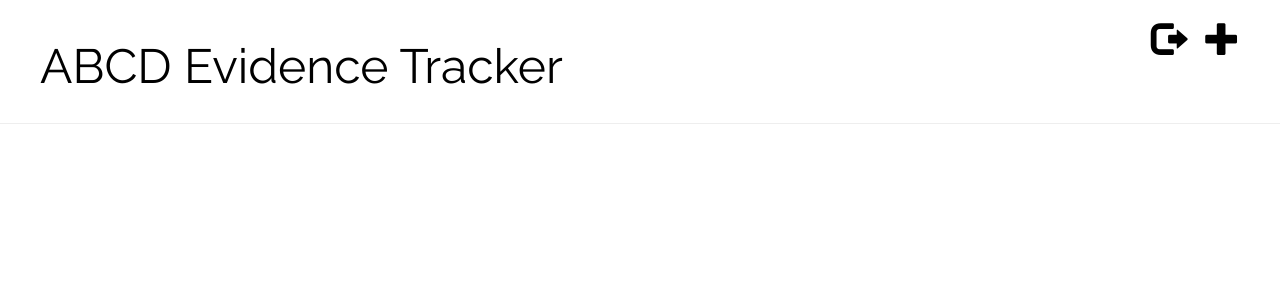
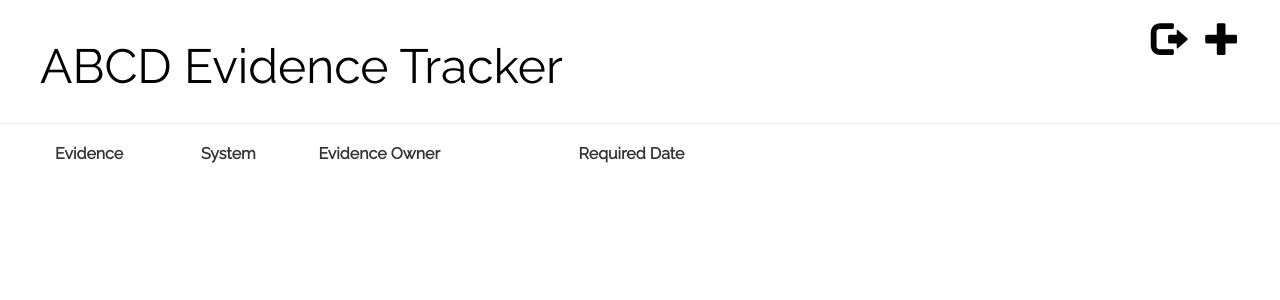
Before and after one commit to Lazzabeast/my-audit-app, a Django app: page /posts in a window 1280 px wide. Shown: the top 300 px of the page. Run offline with Django 3.2, Linux system fonts and the light colour scheme; the visitor is signed in with stand-in values (Sample User, id 1); data that the repository does not hold is empty; some libraries are stand-ins or nearby versions.

Commit message:
Evidence now in table

```diff
--- a/tracker/models.py
+++ b/tracker/models.py
@@ -17,3 +17,8 @@ class Evidence(models.Model):
 
 	def __str__(self):
 		return self.title
+
+
+class Engagements(models.Model):
+	clientName = models.CharField(max_length = 30)
+	engagementType = models.CharField(max_length  = 30)
--- a/tracker/static/CSS/tracker.css
+++ b/tracker/static/CSS/tracker.css
@@ -14,7 +14,7 @@
     margin-left: 40px;
 }
 
-h1, h2, h3, h4 {
+h1, h2, h3, h4, th, td {
     font-family: 'Raleway';
 }
 
--- a/tracker/templates/tracker/log_out.html
+++ b/tracker/templates/tracker/log_out.html
@@ -5,5 +5,6 @@
 <h2>You are now logged out. Bye!</h2>
 
 <h3><a href = "/"> Home </a> </h3>
+{{
 
 {% endblock %}
--- a/tracker/templates/tracker/post_list.html
+++ b/tracker/templates/tracker/post_list.html
@@ -1,9 +1,20 @@
 {% extends 'tracker/base.html' %}
 
 {% block content %}
-	{% for evidence in evidences %}
-		<div class="Evidence">
-			<h3><a href="{% url 'evidence_detail' pk=evidence.pk %}">{{ evidence.title }}</a></h3>
-		</div>
-	{% endfor %}
+
+	<table style = "width:100%">
+		<tr>
+			<th>Evidence</th>
+			<th>System</th>
+			<th>Evidence Owner</th>
+			<th>Required Date</th>
+		</tr>
+		{% for evidence in evidences %}
+			<tr><td><a href="{% url 'evidence_detail' pk=evidence.pk %}">{{ evidence.title }}</a></td>
+			<td>{{evidence.system}}</td>
+			<td>{{evidence.owner}}</td>
+			<td>{{evidence.required_date}}</td>
+			</tr>
+		{% endfor %}
+	</table>
 {% endblock %}
--- a/tracker/views.py
+++ b/tracker/views.py
@@ -8,7 +8,8 @@ from django.contrib.auth import logout
 
 # Create your views here.
 def home_page(request):
-	return render(request, 'tracker/home_page.html')
+	username = request.user.get_username()
+	return render(request, 'tracker/home_page.html', {'username':username})
 
 @login_required
 def post_list(request):
```
Also changed, not shown: tracker/templates/tracker/home_page.html (+6 -3 lines), tracker/migrations/0005_auto_20170301_1426.py (added), tracker/migrations/0006_remove_evidence_employer.py (added).
